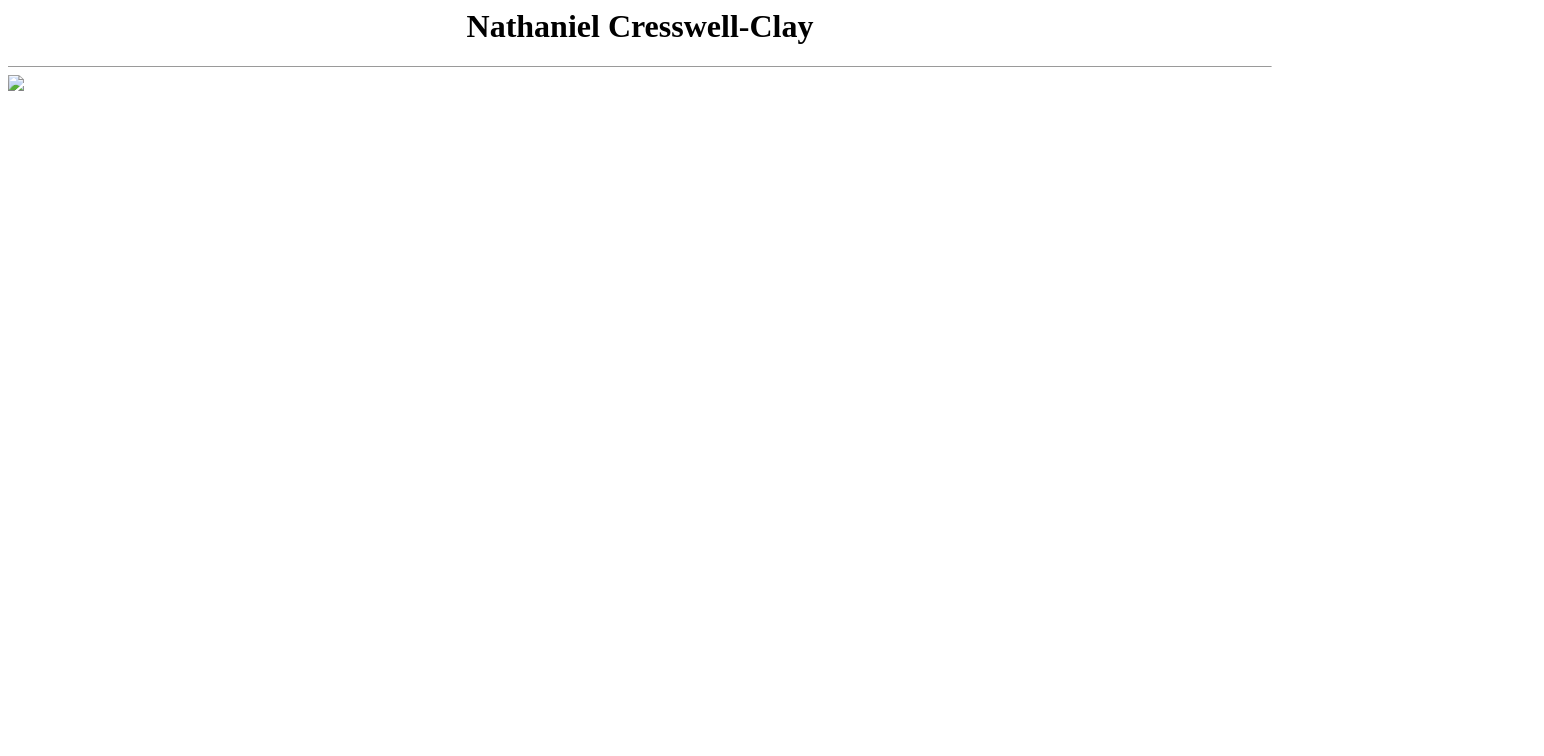
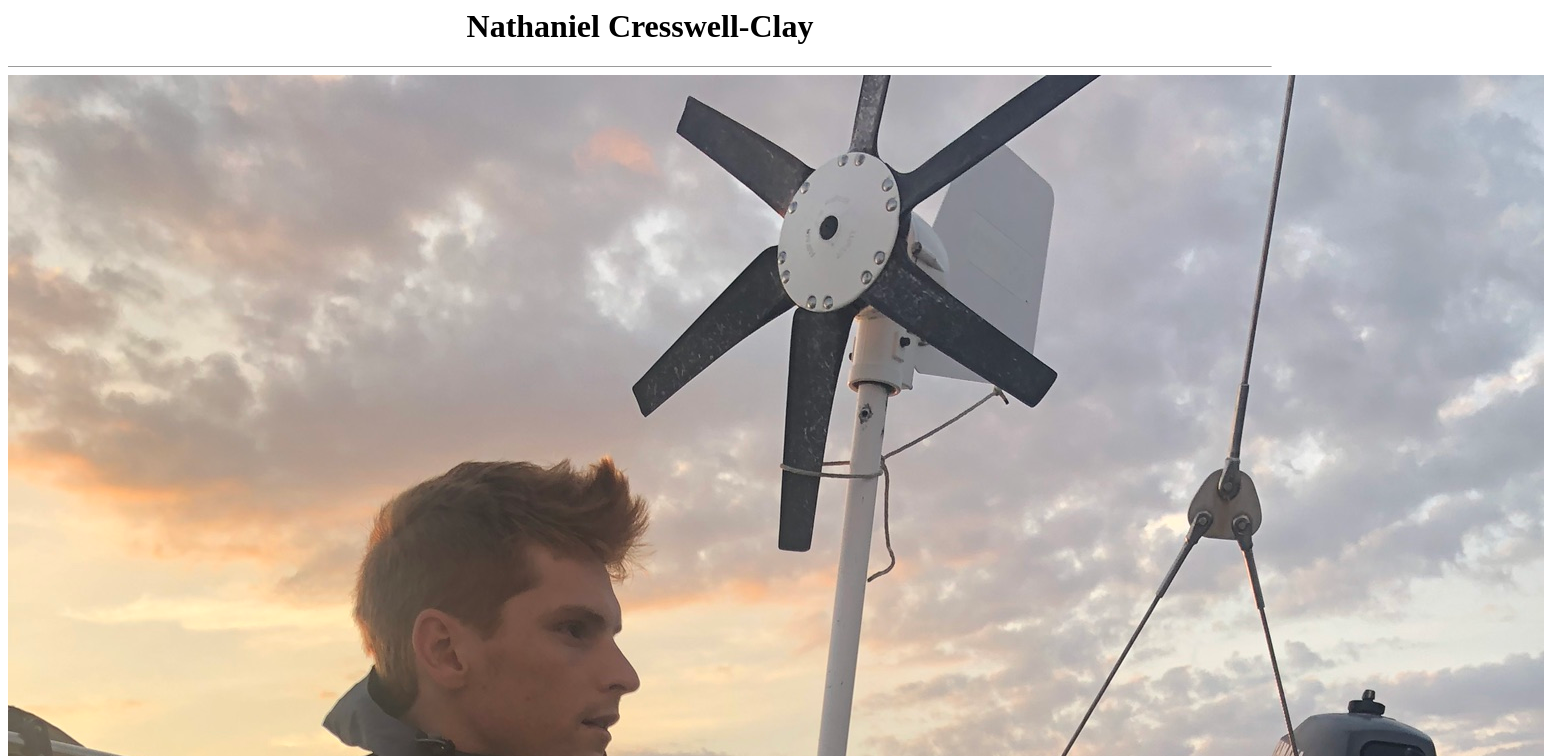
Before and after one commit to nathanielcresswellclay/nathanielcresswellclay.github.io, a plain HTML site: page index.html in a window 1280 px wide. Shown: the top 756 px of the page, 1544 px wide, since content can reach past the window. Drawn offline with Linux system fonts and the light colour scheme.

Commit message:
Update index.html

```diff
--- a/index.html
+++ b/index.html
@@ -1,4 +1,4 @@
 <h1><center>Nathaniel Cresswell-Clay</h1></center>
 <hr size="1cm">
 
-<img src="nathanielcresswellclay/nathanielcresswellclay.github.io/images/me.JPEG">
+<img src="images/me.JPEG" alt="hi" class="inline"/>
```
